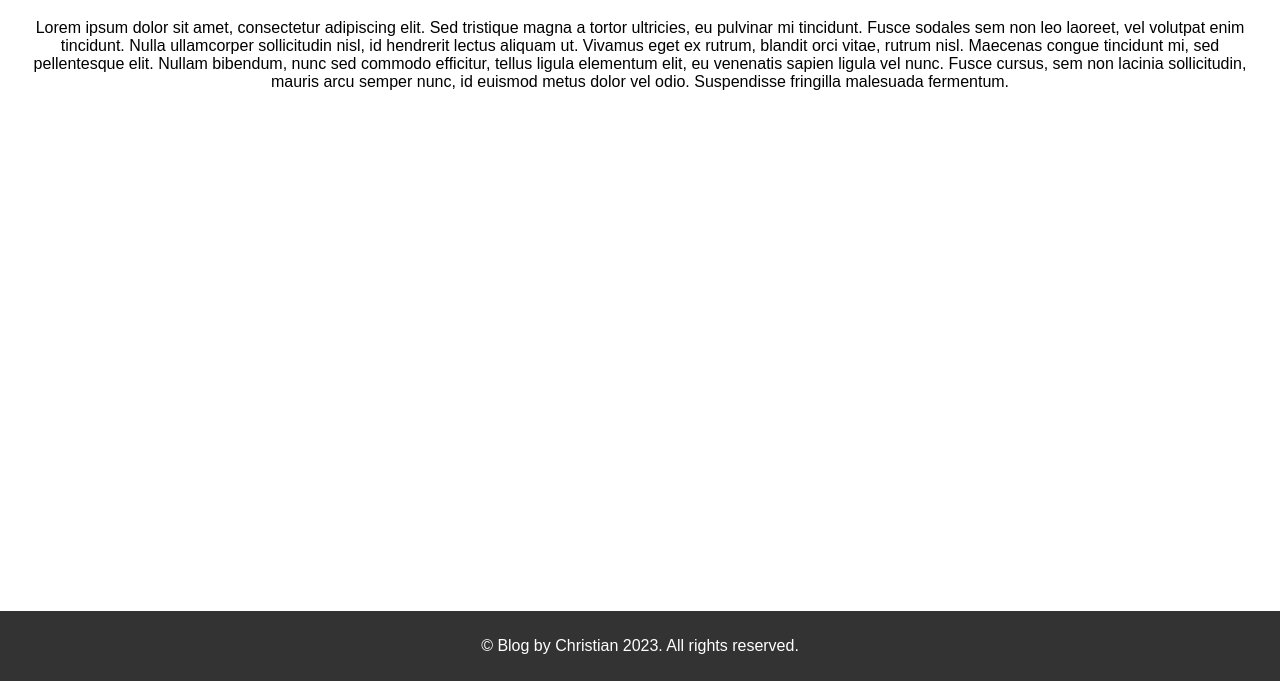
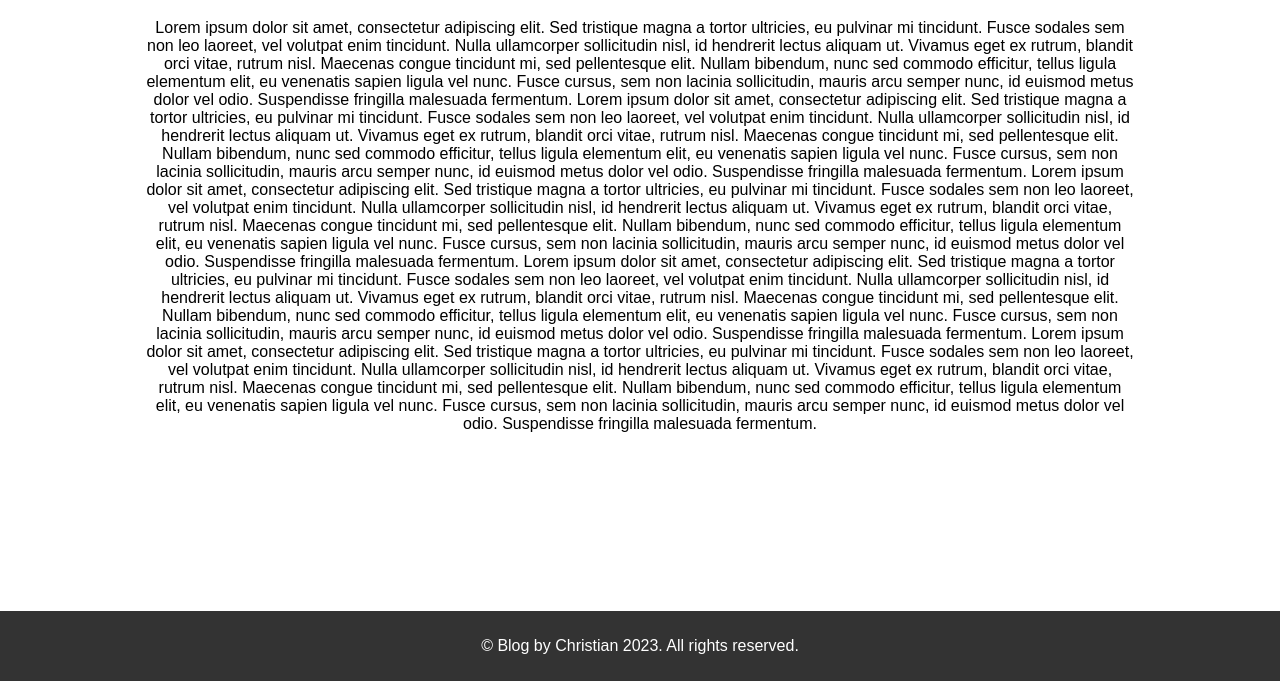
Before and after one commit to Noroff-FEU-Assignments/project-exam-1-Chrissebah, a plain HTML site: page about.html in a window 1280 px wide. Shown: the part 119-800 px from the top of the page. Drawn offline with Linux system fonts and the light colour scheme; a web font is replaced by a local one.

Commit message:
Styling for p

```diff
--- a/about.html
+++ b/about.html
@@ -27,6 +27,13 @@
     })(window,document,'https://static.hotjar.com/c/hotjar-','.js?sv=');
 </script>
 
+<style>
+  .about-content p {
+    width: 80%;
+    margin: 0 auto;
+  }
+</style>
+
 </head>
 
 <body>
@@ -51,6 +58,30 @@
             sollicitudin nisl, id hendrerit lectus aliquam ut. Vivamus eget ex rutrum, blandit orci vitae, rutrum nisl.
             Maecenas congue tincidunt mi, sed pellentesque elit. Nullam bibendum, nunc sed commodo efficitur, tellus
             ligula elementum elit, eu venenatis sapien ligula vel nunc. Fusce cursus, sem non lacinia sollicitudin,
+            mauris arcu semper nunc, id euismod metus dolor vel odio. Suspendisse fringilla malesuada fermentum.
+            Lorem ipsum dolor sit amet, consectetur adipiscing elit. Sed tristique magna a tortor ultricies, eu
+            pulvinar mi tincidunt. Fusce sodales sem non leo laoreet, vel volutpat enim tincidunt. Nulla ullamcorper
+            sollicitudin nisl, id hendrerit lectus aliquam ut. Vivamus eget ex rutrum, blandit orci vitae, rutrum nisl.
+            Maecenas congue tincidunt mi, sed pellentesque elit. Nullam bibendum, nunc sed commodo efficitur, tellus
+            ligula elementum elit, eu venenatis sapien ligula vel nunc. Fusce cursus, sem non lacinia sollicitudin,
+            mauris arcu semper nunc, id euismod metus dolor vel odio. Suspendisse fringilla malesuada fermentum.
+            Lorem ipsum dolor sit amet, consectetur adipiscing elit. Sed tristique magna a tortor ultricies, eu
+            pulvinar mi tincidunt. Fusce sodales sem non leo laoreet, vel volutpat enim tincidunt. Nulla ullamcorper
+            sollicitudin nisl, id hendrerit lectus aliquam ut. Vivamus eget ex rutrum, blandit orci vitae, rutrum nisl.
+            Maecenas congue tincidunt mi, sed pellentesque elit. Nullam bibendum, nunc sed commodo efficitur, tellus
+            ligula elementum elit, eu venenatis sapien ligula vel nunc. Fusce cursus, sem non lacinia sollicitudin,
+            mauris arcu semper nunc, id euismod metus dolor vel odio. Suspendisse fringilla malesuada fermentum.
+            Lorem ipsum dolor sit amet, consectetur adipiscing elit. Sed tristique magna a tortor ultricies, eu
+            pulvinar mi tincidunt. Fusce sodales sem non leo laoreet, vel volutpat enim tincidunt. Nulla ullamcorper
+            sollicitudin nisl, id hendrerit lectus aliquam ut. Vivamus eget ex rutrum, blandit orci vitae, rutrum nisl.
+            Maecenas congue tincidunt mi, sed pellentesque elit. Nullam bibendum, nunc sed commodo efficitur, tellus
+            ligula elementum elit, eu venenatis sapien ligula vel nunc. Fusce cursus, sem non lacinia sollicitudin,
+            mauris arcu semper nunc, id euismod metus dolor vel odio. Suspendisse fringilla malesuada fermentum.
+            Lorem ipsum dolor sit amet, consectetur adipiscing elit. Sed tristique magna a tortor ultricies, eu
+            pulvinar mi tincidunt. Fusce sodales sem non leo laoreet, vel volutpat enim tincidunt. Nulla ullamcorper
+            sollicitudin nisl, id hendrerit lectus aliquam ut. Vivamus eget ex rutrum, blandit orci vitae, rutrum nisl.
+            Maecenas congue tincidunt mi, sed pellentesque elit. Nullam bibendum, nunc sed commodo efficitur, tellus
+            ligula elementum elit, eu venenatis sapien ligula vel nunc. Fusce cursus, sem non lacinia sollicitudin,
             mauris arcu semper nunc, id euismod metus dolor vel odio. Suspendisse fringilla malesuada fermentum.</p>
         </div>
       </div>
```
